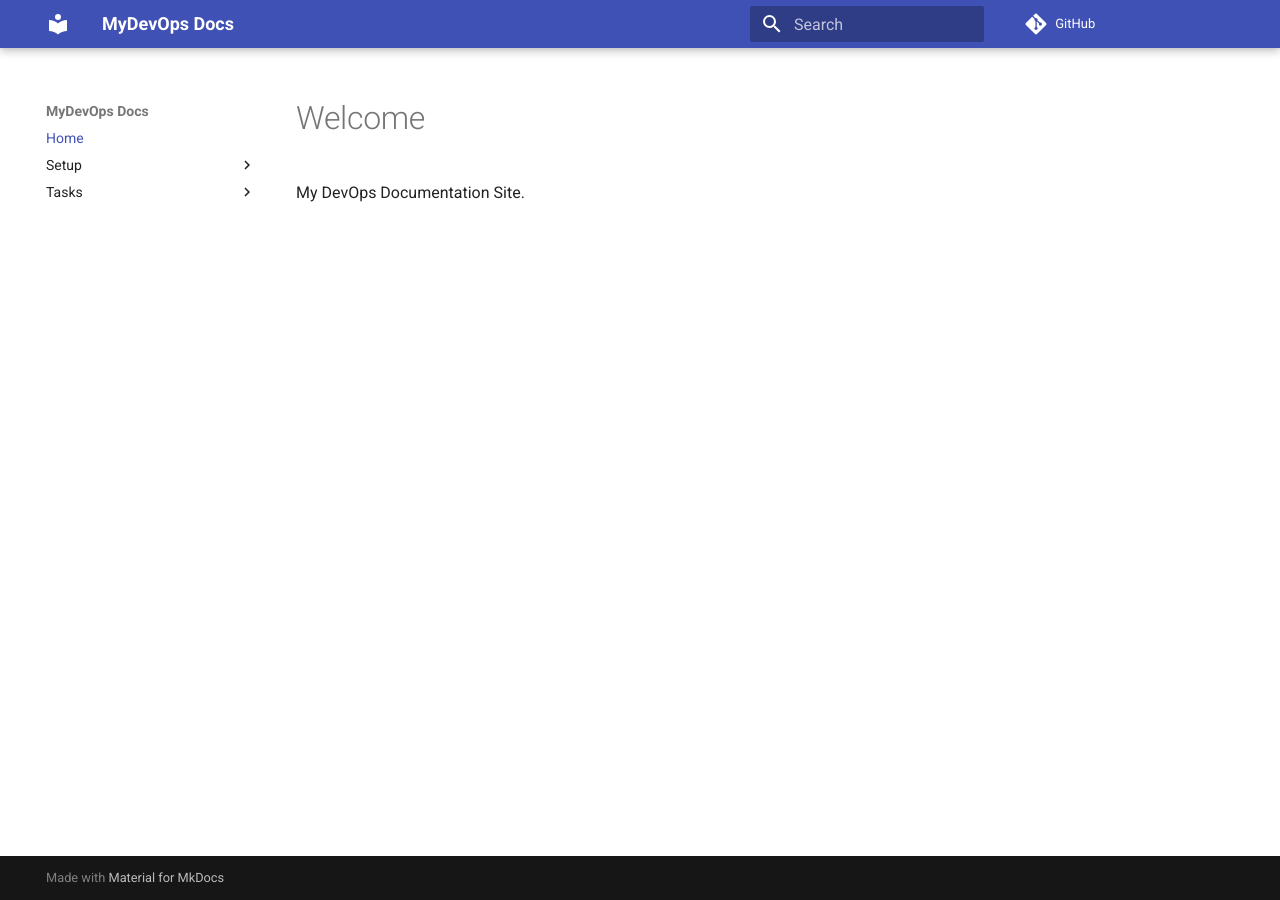
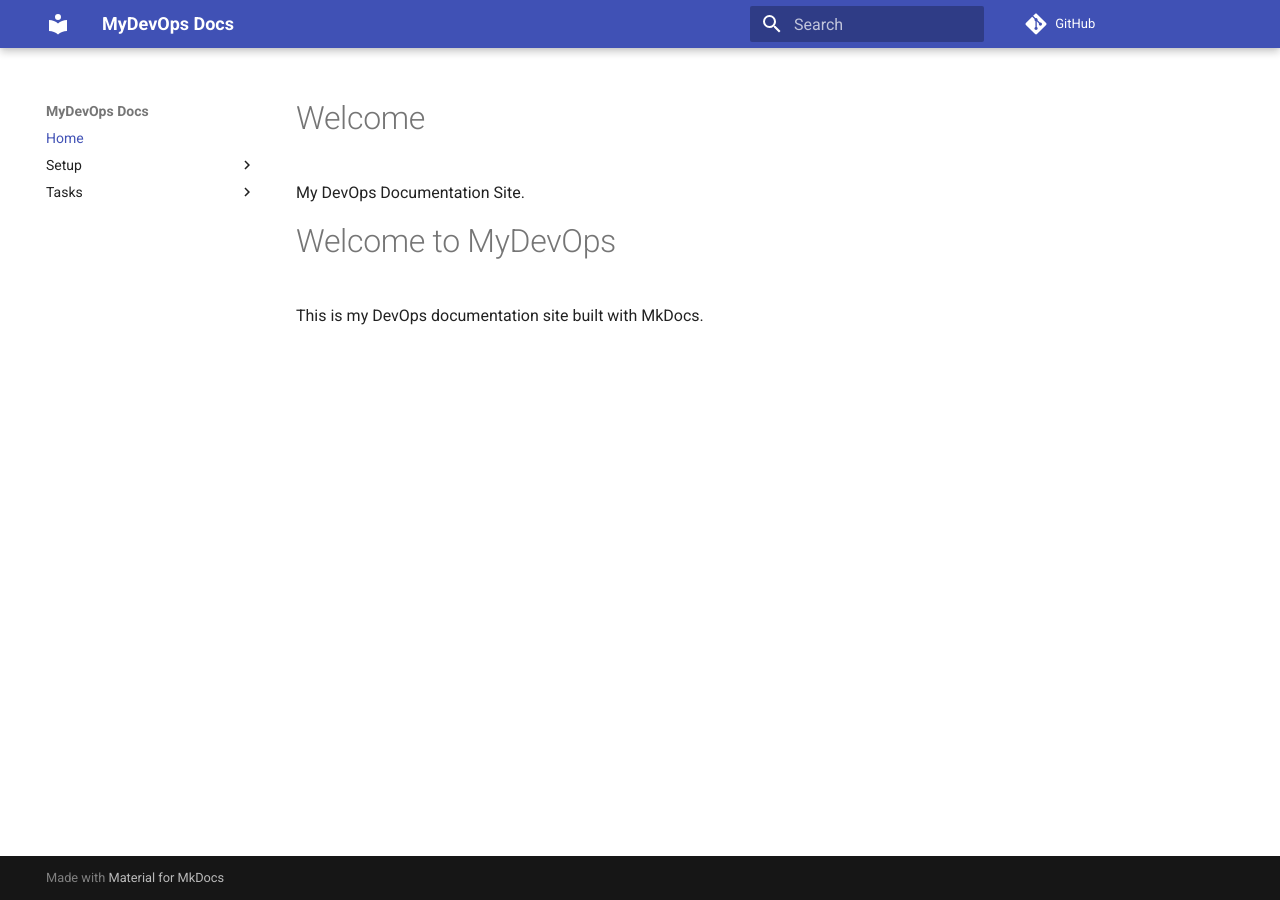
Before and after one commit to ezdanapak/MyDevOps, an MkDocs documentation site: the page built from docs/index.md, in a window 1280 px wide. Built offline with MkDocs 1.6.1 and Material for MkDocs 9.7.7, drawn with Linux system fonts in a browser that asks for light colours; comment, search, counter and statistics services are not loaded.

Commit message:
Initial commit

```diff
--- a/docs/index.md
+++ b/docs/index.md
@@ -1,3 +1,8 @@
 # Welcome
 
 My DevOps Documentation Site.
+
+
+# Welcome to MyDevOps
+
+This is my DevOps documentation site built with MkDocs.
--- a/mkdocs.yml
+++ b/mkdocs.yml
@@ -1,6 +1,8 @@
 site_name: MyDevOps Docs
 site_description: DevOps Learning Project
 repo_url: https://github.com/ezdanapak/MyDevOps
+docs_dir: docs
+site_dir: site
 
 theme:
   name: material
```
